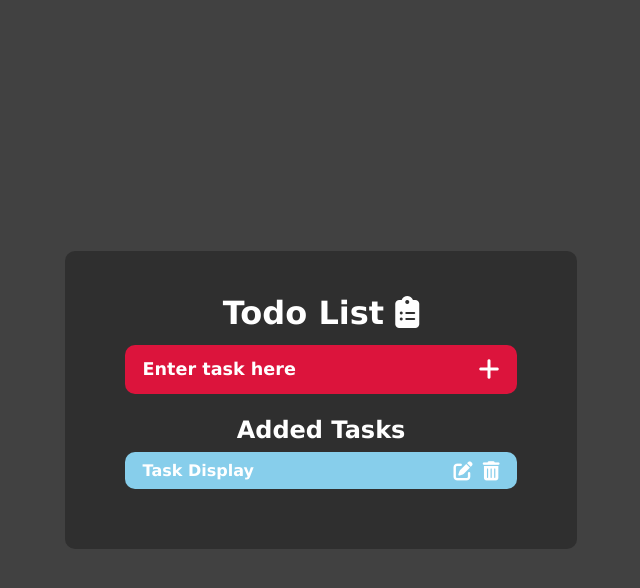
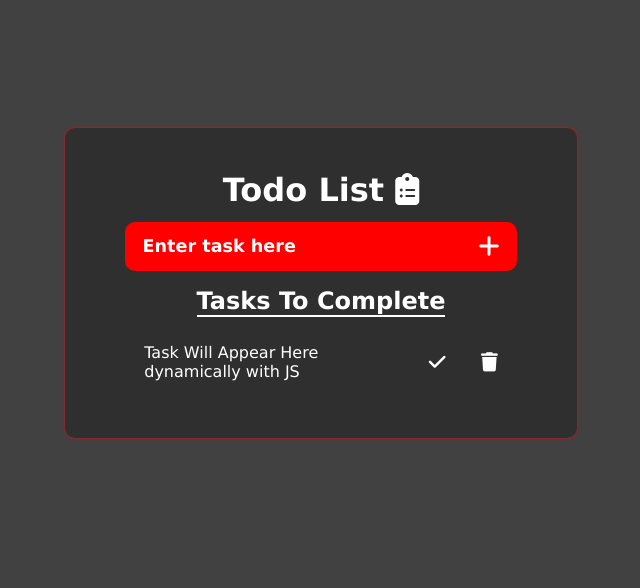
Before and after one commit to imCyberMohsin/Todo-list_JS, a plain HTML site: page index.html in a window 1280 px wide. Shown: the whole page, without its empty margins (319-959 px from the left). Drawn offline with Linux system fonts and the light colour scheme.

Commit message:
check & delete added

```diff
--- a/index.html
+++ b/index.html
@@ -15,23 +15,26 @@
 <body>
     <div class="container">
         <h1>Todo List <i class="fa-solid fa-clipboard-list"></i></h1>
-        <div class="input-div">
-            <input class="note-input" type="text" placeholder="Enter task here">
-            <i class="fa-solid fa-plus add-btn"></i>
-        </div>
+        <form class="form">
+            <input class="note-input" type="text" placeholder="Enter task here" required>
+            <button><i class="fa-solid fa-plus add-btn"></i></button>
+        </form>
 
-        <div class="task-box">
-            <h2>Added Tasks</h2>
-            <div class="task">
-                <h4>Task Display</h4>
-                <div class="icons">
-                    <i class="fa-solid fa-pen-to-square"></i>
-                    <i class="fa-solid fa-trash-can"></i>
+        <!-- Todo-list task container -->
+        <div class="todo-container">
+            <h2>Tasks To Complete</h2>
+            <ul class="todo-list">
+
+                <!--! Create this using JS -->
+                <div class="todo">
+                    <li>Task Will Appear Here dynamically with JS</li>
+                    <button class="complete-btn"><i class="fas fa-check"></i></button>
+                    <button class="trash-btn"><i class="fas fa-trash"></i></button>
                 </div>
-            </div>
+
+            </ul>
         </div>
     </div>
-
 
     <script src="script.js"></script>
 </body>
--- a/script.js
+++ b/script.js
@@ -1,11 +1,73 @@
 //* ToDo List script
 
-// Getting Elements
+//! Elements Selectors
 const addBtn = document.querySelector('.add-btn');
 const inputText = document.querySelector('.note-input');
+const todoList = document.querySelector('.todo-list');
 
-// event listner on + Button
-addBtn.addEventListener('click', () => {
-    const noteText = inputText.value;
-    console.log(noteText);
-})
+//! Functions
+//? Add Todo Div
+const addTodo = (e) => {
+    // prevent submitting
+    e.preventDefault();
+
+    //? todo div
+    const todoDiv = document.createElement("div");
+    todoDiv.classList.add("todo");
+
+    //? create li
+    const newTodo = document.createElement("li");
+    newTodo.innerText = inputText.value;
+    // now put this 'li' inside 'todo div'
+    todoDiv.appendChild(newTodo);
+
+    //? Complete BTN
+    const completeBtn = document.createElement('button');
+    completeBtn.innerHTML = '<i class="fas fa-check"></i>';
+    completeBtn.classList.add('complete-btn');
+    // now put this 'btn' inside 'todo div'
+    todoDiv.appendChild(completeBtn);
+
+    //? Trash BTN
+    const trashBtn = document.createElement('button');
+    trashBtn.innerHTML = '<i class="fas fa-trash"></i>';
+    trashBtn.classList.add('trash-btn');
+    // now put this 'btn' inside 'todo div'
+    todoDiv.appendChild(trashBtn);
+
+    //? Append 'todo' to 'todo-list'
+    todoList.appendChild(todoDiv);
+
+    //? Clear todo-input value after adding the task
+    inputText.value = "";
+}
+
+//? deleteCheck() function
+const deleteCheck = (e) => {
+    const item = e.target;
+
+    // Delete
+    if (item.classList[0] === "trash-btn") {
+        // console.log("trash");
+        const todo = item.parentElement;
+        todo.remove();
+        // Check
+    } else if (item.classList[0] === "complete-btn") {
+        // console.log("check");
+        const todo = item.parentElement;
+        todo.classList.toggle('completed');
+        if (todo.classList.contains('completed')) {
+            todo.style.color = 'var(--accent-color)';
+        } else {
+            todo.style.color = 'white';
+
+        }
+    }
+}
+
+//! Event Listners
+//? Add Todo
+addBtn.addEventListener('click', addTodo);
+
+//? Delete & Check
+todoList.addEventListener('click', deleteCheck);
--- a/style.css
+++ b/style.css
@@ -8,14 +8,17 @@
 }
 
 :root {
-    --accent-color: crimson;
-    --accent-color-2: skyblue;
-    --bg: #2f2f2f;
+    --accent-color: red;
+    --box-bg-color: #2f2f2f;
     --font-color: white;
 }
 
+::selection{
+    background-color: white;
+    color: var(--accent-color);
+}
+
 body {
-    height: 100vh;
     width: 100%;
     background-color: #414141;
     display: flex;
@@ -25,13 +28,16 @@ body {
 
 .container {
     width: 40%;
+    height: auto;
+    margin: 10% 0;
     padding: 3%;
     display: flex;
     flex-direction: column;
     justify-content: center;
     align-items: center;
-    background-color: var(--bg);
+    background-color: var(--box-bg-color);
     border-radius: 10px;
+    box-shadow: 0px 0px 3px var(--accent-color);
 }
 
 .container h1 {
@@ -40,7 +46,7 @@ body {
 }
 
 /*? Input CSS  */
-.input-div {
+.form {
     width: 90%;
     border-radius: 10px;
     padding: 2% 4%;
@@ -52,7 +58,7 @@ body {
     gap: 30%
 }
 
-.note-input {
+.form .note-input {
     border: none;
     outline: none;
     font-size: 1.1rem;
@@ -63,43 +69,73 @@ body {
     color: var(--font-color);
 }
 
-.note-input::placeholder {
+.form .note-input::placeholder {
     color: var(--font-color);
     font-weight: 700;
 }
 
-.add-btn {
+/* Add Button */
+.form button {
+    background-color: transparent;
+    border: none;
+}
+
+.form button .add-btn {
     font-size: 1.5rem;
     color: var(--font-color);
     cursor: pointer;
+    transition: all 0.2s ease-in-out;
 }
 
-/*? Tasks CSS  */
-.task-box{
-    width: 100%;
-    margin: 3% 0;
-    height: auto;
-    text-align: center;
-    color: var(--font-color);
+/*? Todo list Container CSS  */
+.todo-container {
     display: flex;
     flex-direction: column;
     align-items: center;
+    color: var(--font-color);
+
 }
 
-.task{
-    width: 90%;
-    border-radius: 10px;
-    padding: 2% 4%;
-    background-color: var(--accent-color-2);
+.todo-container h2 {
     margin: 2% 0;
+    border-bottom: 2px solid white;
+}
+
+.todo-list {
+    list-style: none;
+}
+
+/*? Dynamic CSS for JS  */
+.todo {
     display: flex;
     justify-content: space-between;
     align-items: center;
-    gap: 30%
+    gap: 10%;
+    margin: 3% 0;
+    padding: 2%;
+    transition: all 0.2s ease-in-out;
 }
 
-.icons{
-    display: flex;
-    gap: 10px;
+.todo li {
+    flex: 1;
+}
+
+.complete-btn,
+.trash-btn {
+    background-color: transparent;
+    border: none;
+    cursor: pointer;
+    height: 100%;
+}
+
+.todo button i {
+    color: white;
     font-size: 1.2rem;
+    pointer-events: none;
 }
+
+/* completed */
+.completed {
+    text-decoration: line-through;
+    opacity: 0.5;
+}
```
